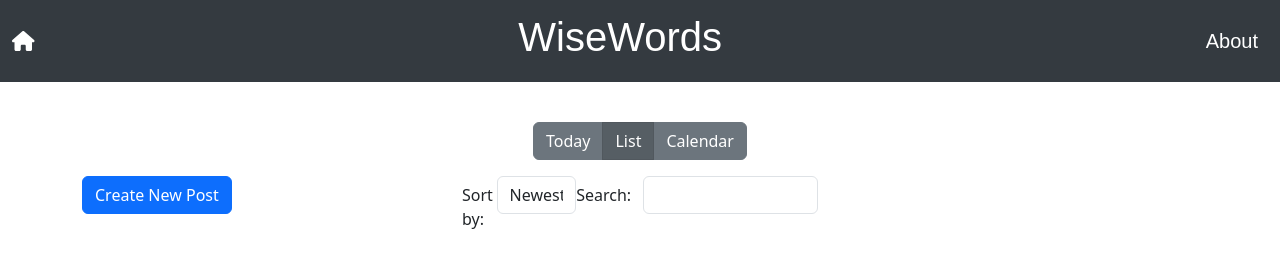
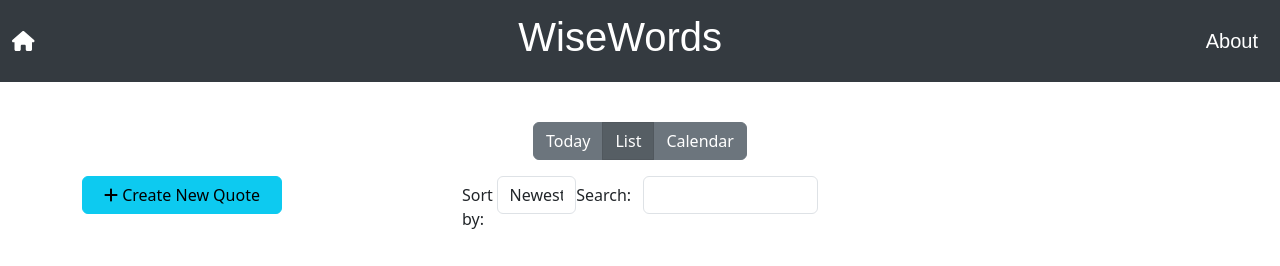
Before and after one commit to lambley/journal-frontend, a React (Create React App) app: page / in a window 1280 px wide. Both pictures are taken after a click on the button "List". Shown: the top 266 px of the page. Built offline with nearby package versions, Linux system fonts and the light colour scheme; no server answers.

Commit message:
update form button text and css

```diff
--- a/src/Components/PostList.tsx
+++ b/src/Components/PostList.tsx
@@ -5,7 +5,7 @@ import { DeleteConfirmationModal } from "../Components/DeleteConfirmationModal";
 import { IPost } from "../types/data";
 import { axiosInstance } from "../Api/Api.js";
 import { FontAwesomeIcon } from '@fortawesome/react-fontawesome';
-import { faTrashCan, faSquarePen } from '@fortawesome/free-solid-svg-icons';
+import { faTrashCan, faSquarePen, faTimes, faPlus } from '@fortawesome/free-solid-svg-icons';
 import { Col, Button, Form, Row, ButtonGroup, Alert, Modal } from "react-bootstrap";
 import { throttle } from "lodash";
 
@@ -234,15 +234,33 @@ export const PostList = () => {
     <>
       <div className="mt-3">
         {showConfirmation && (
-            <Alert variant="success" className="mt-2">
-              Post has been created!
-            </Alert>
-            )
+          <Alert variant="success" className="mt-2">
+            Post has been created!
+          </Alert>
+          )
         }
         {/* Post Form and Sort/Filter Options */}
         <Row>
           <Col xs={12} sm={6} md={4}>
-            <Button onClick={() => setShowForm(!showForm)}>Create New Post</Button>
+            <Button
+              variant="info"
+              onClick={() => setShowForm(!showForm)}
+              className="button-transform"
+            >
+              {showForm ? (
+                <>
+                  <span className="button-text">
+                    <FontAwesomeIcon icon={faTimes} /> Close Form
+                  </span>
+                </>
+              ) : (
+                <>
+                  <span className="button-text">
+                    <FontAwesomeIcon icon={faPlus} /> Create New Quote
+                  </span>
+                </>
+              )}
+            </Button>
             <div className="post-form-foreground">
               {showForm && <PostForm updatePostList={updatePostList} />}
             </div>
--- a/src/stylesheets/forms.css
+++ b/src/stylesheets/forms.css
@@ -1,17 +1,24 @@
-/* styles.css */
+.button-transform {
+  width: 200px;
+}
+
+.button-text {
+  transition: all 0.3s ease !important;
+}
+
 .edit-post-form {
   color: white;
   display: flex;
   flex-direction: column;
   align-items: flex-start;
-  padding: 20px; /* Add padding to create space around the form */
-  background-color: #343a40; /* Higher contrast background color for the form */
-  border-radius: 10px; /* Add border-radius for a rounded look */
-  box-shadow: 0 0 10px rgba(0, 0, 0, 0.1); /* Add a subtle box shadow */
+  padding: 20px;
+  background-color: #343a40;
+  border-radius: 10px;
+  box-shadow: 0 0 10px rgba(0, 0, 0, 0.1);
 }
 
 .post-form-text-field {
-  background-color: #ffffff; /* White background for form inputs */
+  background-color: #ffffff;
   border: 1px solid #ddd;
   border-radius: 5px;
   padding: 8px;
```
